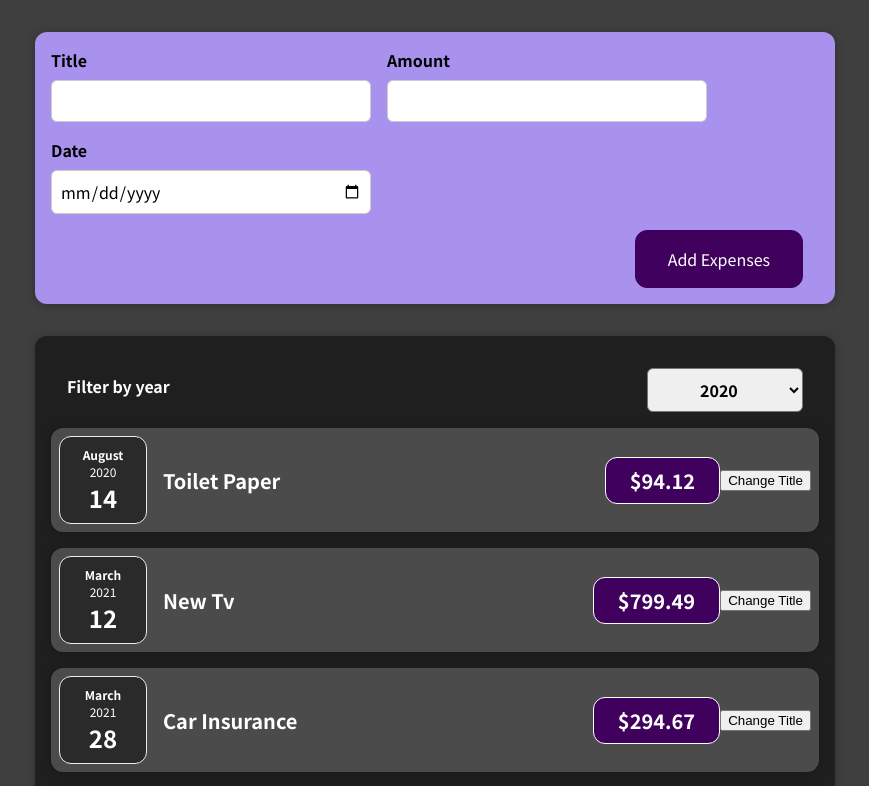
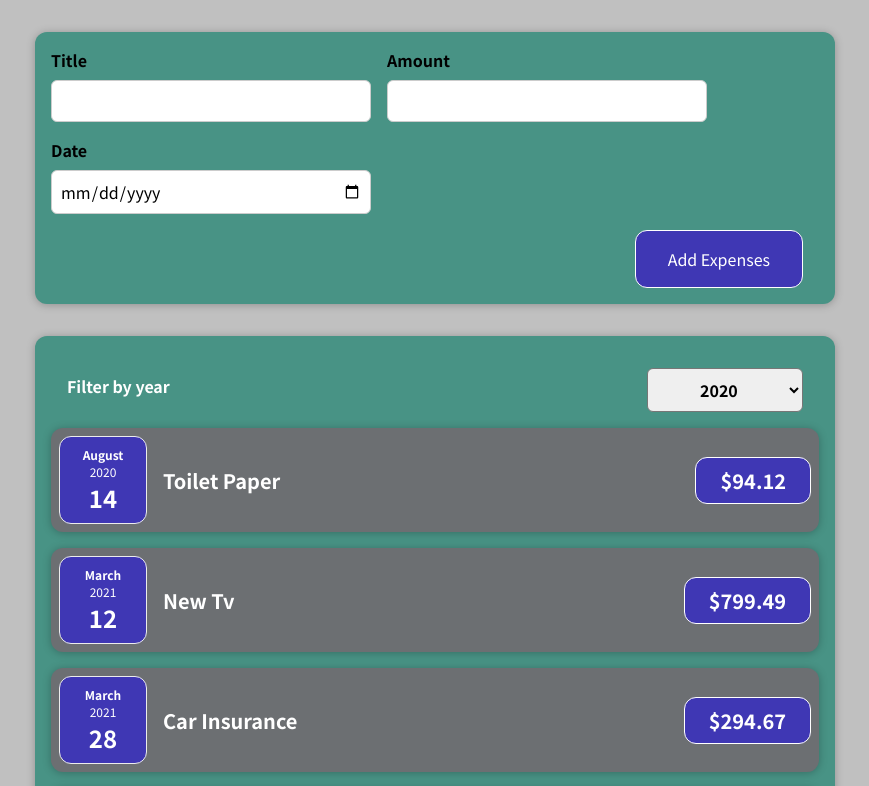
Before and after one commit to wnrome21/expense-tracker, a React (Create React App) app: page / in a window 1280 px wide. Shown: the top 786 px of the page, without its empty margins (205-1074 px from the left). Built offline with nearby package versions, Linux system fonts and the light colour scheme.

Commit message:
added keys to each rendered expense item and conducted overhaul on color palette for app

```diff
--- a/src/App.js
+++ b/src/App.js
@@ -1,10 +1,10 @@
+import React, { useState } from 'react';
 import './App.css';
 import Expenses from './components/Expenses/Expenses';
 import NewExpense from './components/NewExpense/NewExpense';
 
 
-const App = () => {
-  const expenses = [
+const Static_Expenses = [
     {
       id: 'e1',
       title: 'Toilet Paper',
@@ -31,8 +31,13 @@ const App = () => {
     }
   ]
 
+const App = () => {
+  const [expenses, setExpenses] = useState(Static_Expenses)
+
 const addExpenseHandler = (expense) => {
-  console.log(expense);
+  setExpenses(prevExpenses => {
+    return [expense, ...prevExpenses]
+  });
 }
 
   return (
--- a/src/components/Expenses/ExpenseDate.css
+++ b/src/components/Expenses/ExpenseDate.css
@@ -4,7 +4,7 @@
     width: 5.5rem;
     height: 5.5rem;
     border: 1px solid #ececec;
-    background-color: #2a2a2a;
+    background-color: #3f37b4;
     color: white;
     border-radius: 12px;
     align-items: center;
--- a/src/components/Expenses/ExpenseItem.css
+++ b/src/components/Expenses/ExpenseItem.css
@@ -4,7 +4,7 @@
     align-items: center;
     padding: 0.5rem;
     margin: 1rem 0;
-    background-color: #4b4b4b;
+    background-color: #6c6f72;
   }
 
   .expense-item__description {
@@ -29,7 +29,7 @@
     font-size: 1rem;
     font-weight: bold;
     color: white;
-    background-color: #40005d;
+    background-color: #3f37b4;
     border: 1px solid white;
     padding: 0.5rem;
     border-radius: 12px;
--- a/src/components/Expenses/ExpenseItem.js
+++ b/src/components/Expenses/ExpenseItem.js
@@ -1,16 +1,9 @@
-import React, { useState } from 'react';
+import React from 'react';
 import ExpenseDate from './ExpenseDate';
 import Card from '../UI/Card';
 import './ExpenseItem.css';
 
 const ExpenseItem = (props) => {
-    const [title, setTitle] = useState(props.title);
-
-    const clickHandler = () => {
-        setTitle('Updated!');
-        console.log(title);
-    }
-
 
     return (
         <Card className="expense-item">
@@ -18,10 +11,9 @@ const ExpenseItem = (props) => {
             date={props.date}
             />
             <div className="expense-item__description">
-                <h2>{title}</h2>
+                <h2>{props.title}</h2>
                 <div className="expense-item__price">${props.amount}</div>
             </div>
-            <button onClick={clickHandler}>Change Title</button>
         </Card>
      );
 }
--- a/src/components/Expenses/Expenses.css
+++ b/src/components/Expenses/Expenses.css
@@ -1,6 +1,6 @@
 .expenses {
     padding: 1rem;
-    background-color: rgb(31, 31, 31);
+    background-color: #489385;
     margin: 2rem auto;
     width: 50rem;
     max-width: 95%;
--- a/src/components/Expenses/Expenses.js
+++ b/src/components/Expenses/Expenses.js
@@ -15,26 +15,14 @@ const Expenses = (props) => {
   return (
       <Card className="expenses">
         <ExpensesFilter selected={filteredYear} onChangeFilter={filterChangeHandler} />
+        {props.items.map((expense) => (
         <ExpenseItem
-          title={props.items[0].title}
-          amount={props.items[0].amount}
-          date={props.items[0].date}
+          key={expense.id}
+          title={expense.title}
+          amount={expense.amount}
+          date={expense.date}
         />
-        <ExpenseItem
-          title={props.items[1].title}
-          amount={props.items[1].amount}
-          date={props.items[1].date}
-        />
-        <ExpenseItem
-          title={props.items[2].title}
-          amount={props.items[2].amount}
-          date={props.items[2].date}
-        />
-        <ExpenseItem
-          title={props.items[3].title}
-          amount={props.items[3].amount}
-          date={props.items[3].date}
-        />
+        ))}
       </Card>
   );
 };
--- a/src/components/NewExpense/NewExpense.css
+++ b/src/components/NewExpense/NewExpense.css
@@ -1,5 +1,6 @@
 .new-expense {
-    background-color: #a892ee;
+    background-color: #489385;
+    color: black;
     padding: 1rem;
     margin: 2rem auto;
     width: 50rem;
@@ -13,8 +14,8 @@
     font: inherit;
     cursor: pointer;
     padding: 1rem 2rem;
-    border: 1px solid #40005d;
-    background-color: #40005d;
+    border: 1px solid white;
+    background-color: #3f37b4;
     color: white;
     border-radius: 12px;
     margin-right: 1rem;
@@ -22,8 +23,9 @@
 
   .new-expense button:hover,
   .new-expense button:active {
-    background-color: #510674;
-    border-color: #510674;
+    background-color: #b9c039;
+    border-color: white;
+    color: white;
   }
 
   .new-expense button.alternative {
--- a/src/index.css
+++ b/src/index.css
@@ -10,5 +10,5 @@ html {
 
 body {
   margin: 0;
-  background-color: #3f3f3f;
+  background-color: #c0c0c0;
 }
```
Lines whose indentation alone changed are shown as unchanged.
